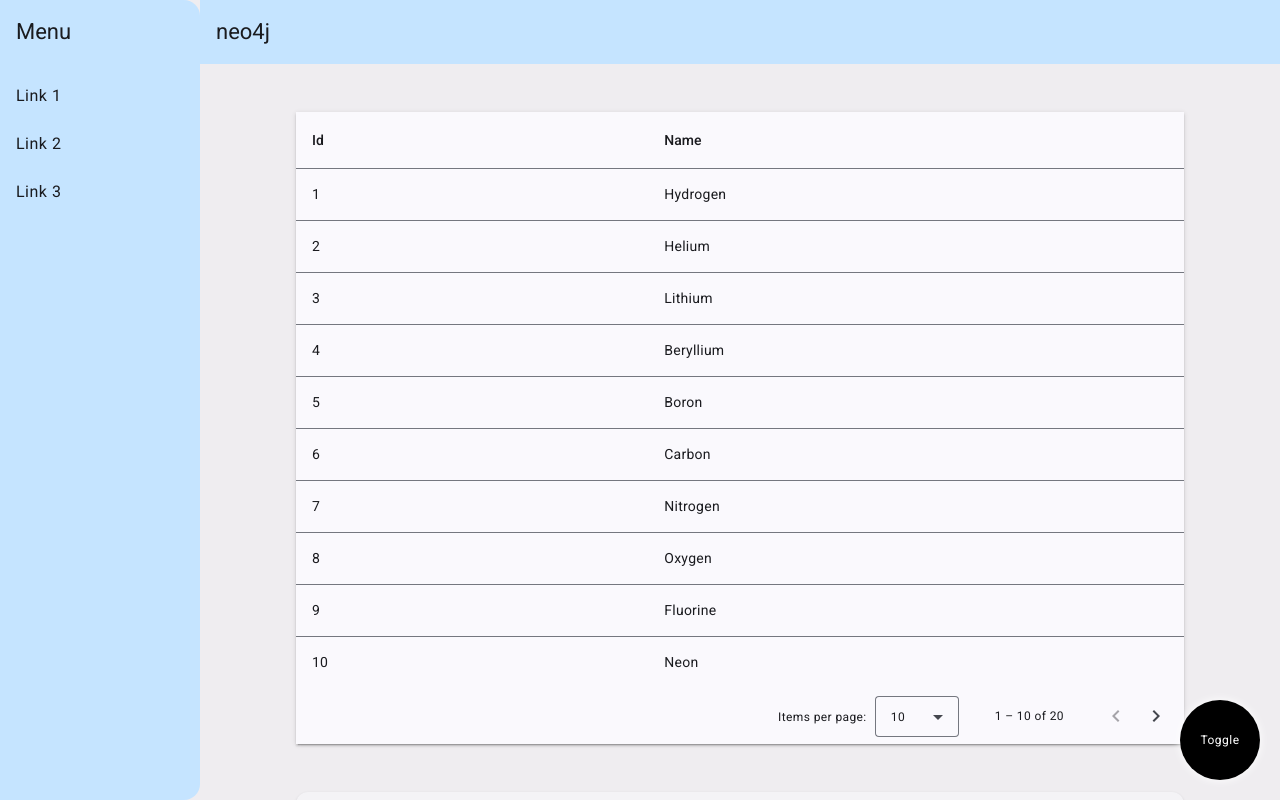
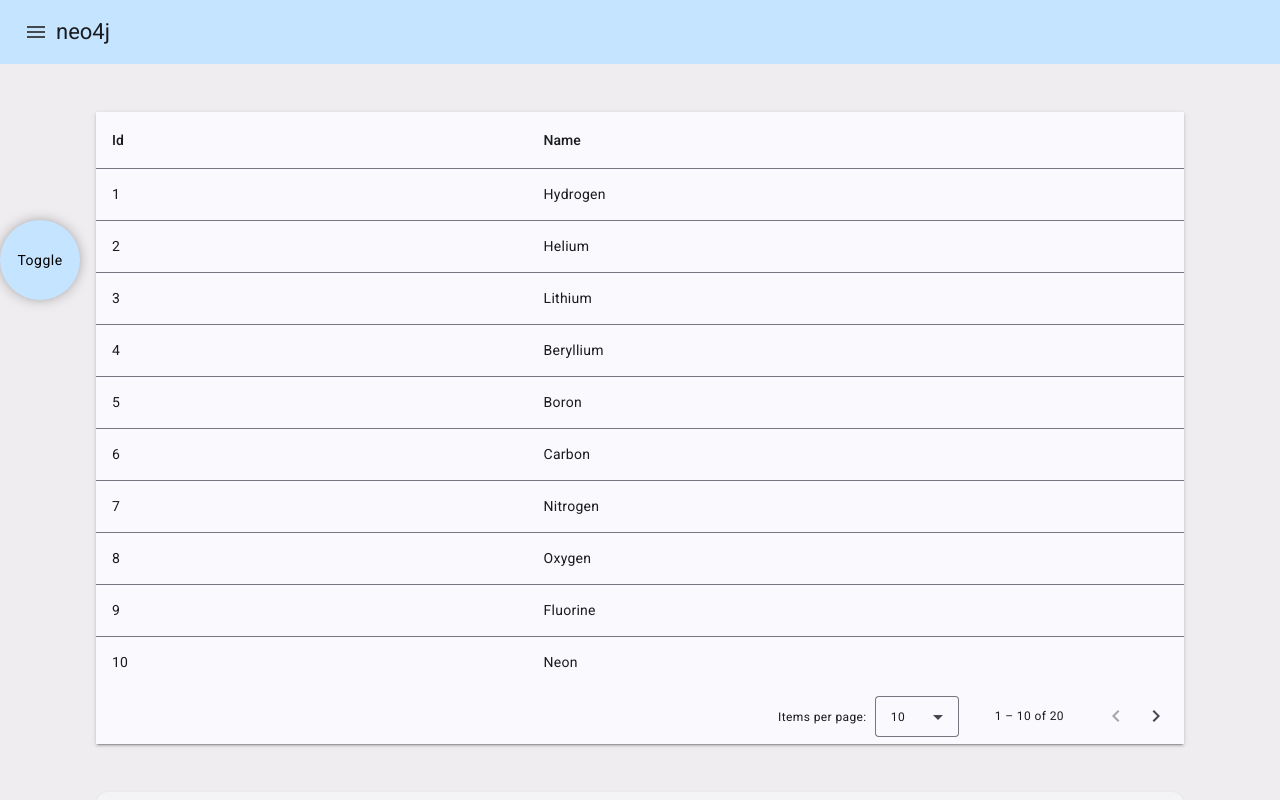
Before and after one commit to Isakov56/neo4j, an Angular app: page / in a window 1280 px wide. Built offline with nearby package versions, Linux system fonts and the light colour scheme.

Commit message:
color-picker

```diff
--- a/package.json
+++ b/package.json
@@ -11,7 +11,7 @@
   "private": true,
   "dependencies": {
     "@angular/animations": "^18.2.0",
-    "@angular/cdk": "^18.2.10",
+    "@angular/cdk": "^18.2.11",
     "@angular/common": "^18.2.0",
     "@angular/compiler": "^18.2.0",
     "@angular/core": "^18.2.0",
--- a/src/app/components/nav-bar/nav-bar.component.scss
+++ b/src/app/components/nav-bar/nav-bar.component.scss
@@ -90,20 +90,20 @@ img{
     position: absolute;
 }
 
-.dark-mode-toggle{
-    width: 5rem;
-    height: 5rem;
-    border-radius: 50%;
-    position: absolute;
-    background-color: black;
-    color: white;
-    font-size: 12px;
-    bottom: 20px;
-    right: 20px;
-    box-shadow:  0px 0px 10px  0px;
-    cursor: pointer;
-    z-index: 9999;
-}
+// .dark-mode-toggle{
+//     width: 5rem;
+//     height: 5rem;
+//     border-radius: 50%;
+//     position: absolute;
+//     background-color: black;
+//     color: white;
+//     font-size: 12px;
+//     bottom: 20px;
+//     right: 20px;
+//     box-shadow:  0px 0px 10px  0px;
+//     cursor: pointer;
+//     z-index: 9999;
+// }
 
 h6{
     font-size: 20px;
--- a/src/app/test-nav/test-nav.component.html
+++ b/src/app/test-nav/test-nav.component.html
@@ -1,8 +1,12 @@
 <mat-sidenav-container class="sidenav-container">
-  <mat-sidenav #drawer class="sidenav" fixedInViewport
+  <mat-sidenav
+    #drawer
+    class="sidenav"
+    fixedInViewport
     [attr.role]="(isHandset$ | async) ? 'dialog' : 'navigation'"
-      [mode]="(isHandset$ | async) ? 'over' : 'side'"
-      [opened]="(isHandset$ | async) === false">
+    mode="side"
+    [opened]="false"
+  >
     <mat-toolbar>Menu</mat-toolbar>
     <mat-nav-list>
       <a mat-list-item href="#">Link 1</a>
@@ -12,32 +16,33 @@
   </mat-sidenav>
   <mat-sidenav-content>
     <mat-toolbar color="primary">
-      @if (isHandset$ | async) {
       <button
         type="button"
         aria-label="Toggle sidenav"
         mat-icon-button
-          (click)="drawer.toggle()">
+        (click)="drawer.toggle()"
+      >
         <mat-icon aria-label="Side nav toggle icon">menu</mat-icon>
       </button>
-      }
+
       <span>neo4j</span>
     </mat-toolbar>
     <!-- ----------- -->
 
     <div class="mx-5 p-5">
-       <app-test-component ></app-test-component>
+      <app-test-component></app-test-component>
       <div class="my-5">
         <app-test-form></app-test-form>
-
       </div>
-       <div class="my-5 ">
+      <div class="my-5">
         <section>
           <div class="example-label">Basic</div>
           <div class="example-button-row">
             <button mat-button>Basic</button>
             <button mat-button disabled>Disabled</button>
-          <a mat-button href="https://www.google.com/" target="_blank">Link</a>
+            <a mat-button href="https://www.google.com/" target="_blank"
+              >Link</a
+            >
           </div>
         </section>
         <mat-divider></mat-divider>
@@ -46,7 +51,9 @@
           <div class="example-button-row">
             <button mat-raised-button>Basic</button>
             <button mat-raised-button disabled>Disabled</button>
-          <a mat-raised-button href="https://www.google.com/" target="_blank">Link</a>
+            <a mat-raised-button href="https://www.google.com/" target="_blank"
+              >Link</a
+            >
           </div>
         </section>
         <mat-divider></mat-divider>
@@ -55,7 +62,9 @@
           <div class="example-button-row">
             <button mat-stroked-button>Basic</button>
             <button mat-stroked-button disabled>Disabled</button>
-          <a mat-stroked-button href="https://www.google.com/" target="_blank">Link</a>
+            <a mat-stroked-button href="https://www.google.com/" target="_blank"
+              >Link</a
+            >
           </div>
         </section>
         <mat-divider></mat-divider>
@@ -64,7 +73,9 @@
           <div class="example-button-row">
             <button mat-flat-button>Basic</button>
             <button mat-flat-button disabled>Disabled</button>
-          <a mat-flat-button href="https://www.google.com/" target="_blank">Link</a>
+            <a mat-flat-button href="https://www.google.com/" target="_blank"
+              >Link</a
+            >
           </div>
         </section>
         <mat-divider></mat-divider>
@@ -72,10 +83,17 @@
           <div class="example-label">Icon</div>
           <div class="example-button-row">
             <div class="example-flex-container">
-            <button mat-icon-button aria-label="Example icon button with a vertical three dot icon">
+              <button
+                mat-icon-button
+                aria-label="Example icon button with a vertical three dot icon"
+              >
                 <mat-icon>more_vert</mat-icon>
               </button>
-            <button mat-icon-button disabled aria-label="Example icon button with a open in new tab icon">
+              <button
+                mat-icon-button
+                disabled
+                aria-label="Example icon button with a open in new tab icon"
+              >
                 <mat-icon>open_in_new</mat-icon>
               </button>
             </div>
@@ -87,12 +105,19 @@
           <div class="example-button-row">
             <div class="example-flex-container">
               <div class="example-button-container">
-              <button mat-fab aria-label="Example icon button with a delete icon">
+                <button
+                  mat-fab
+                  aria-label="Example icon button with a delete icon"
+                >
                   <mat-icon>delete</mat-icon>
                 </button>
               </div>
               <div class="example-button-container">
-              <button mat-fab disabled aria-label="Example icon button with a heart icon">
+                <button
+                  mat-fab
+                  disabled
+                  aria-label="Example icon button with a heart icon"
+                >
                   <mat-icon>favorite</mat-icon>
                 </button>
               </div>
@@ -106,12 +131,19 @@
           <div class="example-button-row">
             <div class="example-flex-container">
               <div class="example-button-container">
-                <button mat-mini-fab aria-label="Example icon button with a menu icon">
+                <button
+                  mat-mini-fab
+                  aria-label="Example icon button with a menu icon"
+                >
                   <mat-icon>menu</mat-icon>
                 </button>
               </div>
               <div class="example-button-container">
-                <button mat-mini-fab disabled aria-label="Example icon button with a home icon">
+                <button
+                  mat-mini-fab
+                  disabled
+                  aria-label="Example icon button with a home icon"
+                >
                   <mat-icon>home</mat-icon>
                 </button>
               </div>
@@ -142,14 +174,58 @@
               </div>
             </div>
           </div>
+          <button
+            class="btn btn-lg btn-outline-primary"
+            (click)="open(content)"
+          >
+            Launch demo modal
+          </button>
         </section>
       </div>
 
       <app-test-dashboard></app-test-dashboard>
-       <div class="dark-mode-toggle d-flex justify-content-center align-items-center" (click)="toggleTheme()">
+    </div>
+    <div
+      cdkDrag
+      class="dark-mode-toggle draggable-item d-flex justify-content-center align-items-center"
+      (click)="toggleTheme()"
+    >
       Toggle
     </div>
-
+    <div>
+      <ng-template #content let-modal>
+        <div class="modal-header">
+          <h4 class="modal-title" id="modal-basic-title">Profile update</h4>
+          <button
+            type="button"
+            class="btn-close"
+            aria-label="Close"
+            (click)="modal.dismiss('Cross click')"
+          ></button>
+        </div>
+        <div class="modal-body">
+          <form>
+            <div class="mb-3">
+              <label for="dateOfBirth">pick a theme color</label>
+              <input
+            type="color"
+            id="colorPicker"
+            [(ngModel)]="navbarBackgroundColor"
+            (change)="onColorChange($event)"
+          />
+            </div>
+          </form>
+        </div>
+        <div class="modal-footer">
+          <button
+            type="button"
+            class="btn btn-outline-secondary"
+            (click)="modal.close('Save click')"
+          >
+            Save
+          </button>
+        </div>
+      </ng-template>
     </div>
   </mat-sidenav-content>
 </mat-sidenav-container>
--- a/src/app/test-nav/test-nav.component.scss
+++ b/src/app/test-nav/test-nav.component.scss
@@ -1,13 +1,11 @@
 .sidenav-container {
   height: 100%;
-  z-index: 99999 !important;
   background-color: var(--body-background-color);
-  position: relative;
+  overflow: auto;
 }
 
 .sidenav {
   width: 200px;
-  z-index: 99999 !important;
   background-color: var(--navbar-background-color);
 }
 
@@ -26,15 +24,18 @@
   width: 5rem;
   height: 5rem;
   border-radius: 50%;
-  position: absolute;
-  background-color: var(--toggle-button-bg-color);
-  color: var(--toggle-button-color);
-  font-size: 12px;
-  bottom: 20px;
-  right: 20px;
-  box-shadow:  0px 0px 10px  0px;
-  cursor: pointer;
-  z-index: 9999;
+  position: sticky;
+  background-color: var(--navbar-background-color);
+  color: var(--toggle-button-bg-color);
+  font-size: 14px;
+  box-shadow:  0px 0px 18px  -8px var(--toggle-button-bg-color);
+  z-index: 999;
+}
+
+.draggable-item {
+  position: sticky;
+  bottom: 500px;
+  right: 500px !important;
 }
 
 section {
@@ -68,3 +69,7 @@ section {
   justify-content: center;
   width: 120px;
 }
+
+.modal{
+  z-index: 99999999;
+}
--- a/src/app/test-nav/test-nav.component.ts
+++ b/src/app/test-nav/test-nav.component.ts
@@ -1,4 +1,4 @@
-import { Component, inject } from '@angular/core';
+import { Component, inject, HostListener, TemplateRef   } from '@angular/core';
 import { BreakpointObserver, Breakpoints } from '@angular/cdk/layout';
 import { AsyncPipe } from '@angular/common';
 import { MatToolbarModule } from '@angular/material/toolbar';
@@ -11,6 +11,10 @@ import { map, shareReplay } from 'rxjs/operators';
 import { TestComponentComponent } from '../test-component/test-component.component';
 import { TestFormComponent } from '../test-form/test-form.component';
 import { TestDashboardComponent } from '../test-dashboard/test-dashboard.component';
+import { DragDropModule } from '@angular/cdk/drag-drop';
+import { ModalDismissReasons, NgbDatepickerModule, NgbModal } from '@ng-bootstrap/ng-bootstrap';
+import { CommonModule } from '@angular/common';
+import { FormsModule } from '@angular/forms';
 
 @Component({
   selector: 'app-test-nav',
@@ -26,8 +30,13 @@ import { TestDashboardComponent } from '../test-dashboard/test-dashboard.compone
     AsyncPipe,
     TestComponentComponent,
     TestFormComponent,
-    TestDashboardComponent
-  ]
+    TestDashboardComponent,
+    DragDropModule,
+    NgbDatepickerModule,
+    CommonModule,
+    FormsModule
+  ],
+  providers: [],
 })
 export class TestNavComponent {
   private breakpointObserver = inject(BreakpointObserver);
@@ -39,8 +48,35 @@ export class TestNavComponent {
     );
 
     isDarkTheme = false;
+  isDragging = false;
+
+  // Start of drag operation
+  @HostListener('mousedown')
+  @HostListener('touchstart')
+  onDragStart() {
+    this.isDragging = false; // Reset isDragging at the start of a potential click
+  }
+
+  // Detecting the movement for drag
+  @HostListener('mousemove', ['$event'])
+  @HostListener('touchmove', ['$event'])
+  onDragMove(event: MouseEvent | TouchEvent) {
+    this.isDragging = true; // Set to true as soon as we detect movement
+  }
+
+  // End of the click/drag operation
+  @HostListener('mouseup')
+  @HostListener('touchend')
+  onDragEnd() {
+    // No action on drag release; isDragging will prevent toggle if it was a drag
+  }
 
   toggleTheme() {
+    if (this.isDragging) {
+      // Prevent click event if it was actually a drag
+      console.log('Drag detected, click canceled');
+      return;
+    }
     this.isDarkTheme = !this.isDarkTheme;
 
     if (this.isDarkTheme) {
@@ -49,4 +85,41 @@ export class TestNavComponent {
       document.body.classList.remove('theme-dark');
     }
   }
+  private modalService = inject(NgbModal);
+	closeResult = '';
+  open(content: TemplateRef<any>) {
+		this.modalService.open(content, { ariaLabelledBy: 'modal-basic-title' }).result.then(
+			(result) => {
+				this.closeResult = `Closed with: ${result}`;
+			},
+			(reason) => {
+				this.closeResult = `Dismissed ${this.getDismissReason(reason)}`;
+			},
+		);
+	}
+  private getDismissReason(reason: any): string {
+		switch (reason) {
+			case ModalDismissReasons.ESC:
+				return 'by pressing ESC';
+			case ModalDismissReasons.BACKDROP_CLICK:
+				return 'by clicking on a backdrop';
+			default:
+				return `with: ${reason}`;
+		}
+	}
+  navbarColor: string = '#1976d2'; // Default color (primary color)
+
+  // Change the parameter type to Event
+  onColorChange(event: Event) {
+    const input = event.target as HTMLInputElement; // Cast to HTMLInputElement
+    const color = input.value; // Get the value (the selected color)
+
+    // Update the CSS variable for the navbar background color
+    document.documentElement.style.setProperty('--navbar-background-color', color);
+  }
+
+  saveColor(modal: any) {
+    // Optionally, close the modal and perform other actions here
+    modal.close('Save click');
+  }
 }
--- a/src/styles.scss
+++ b/src/styles.scss
@@ -8,3 +8,5 @@ body { margin: 0; font-family: Roboto, "Helvetica Neue", sans-serif; }
 
 /* Importing Bootstrap SCSS file. */
 @import 'bootstrap/scss/bootstrap';
+/* Importing Bootstrap SCSS file. */
+@import 'bootstrap/scss/bootstrap';
```
Also changed, not shown: 1 other file (tests, documents, lock files or other folders). Lines whose indentation alone changed are shown as unchanged.
